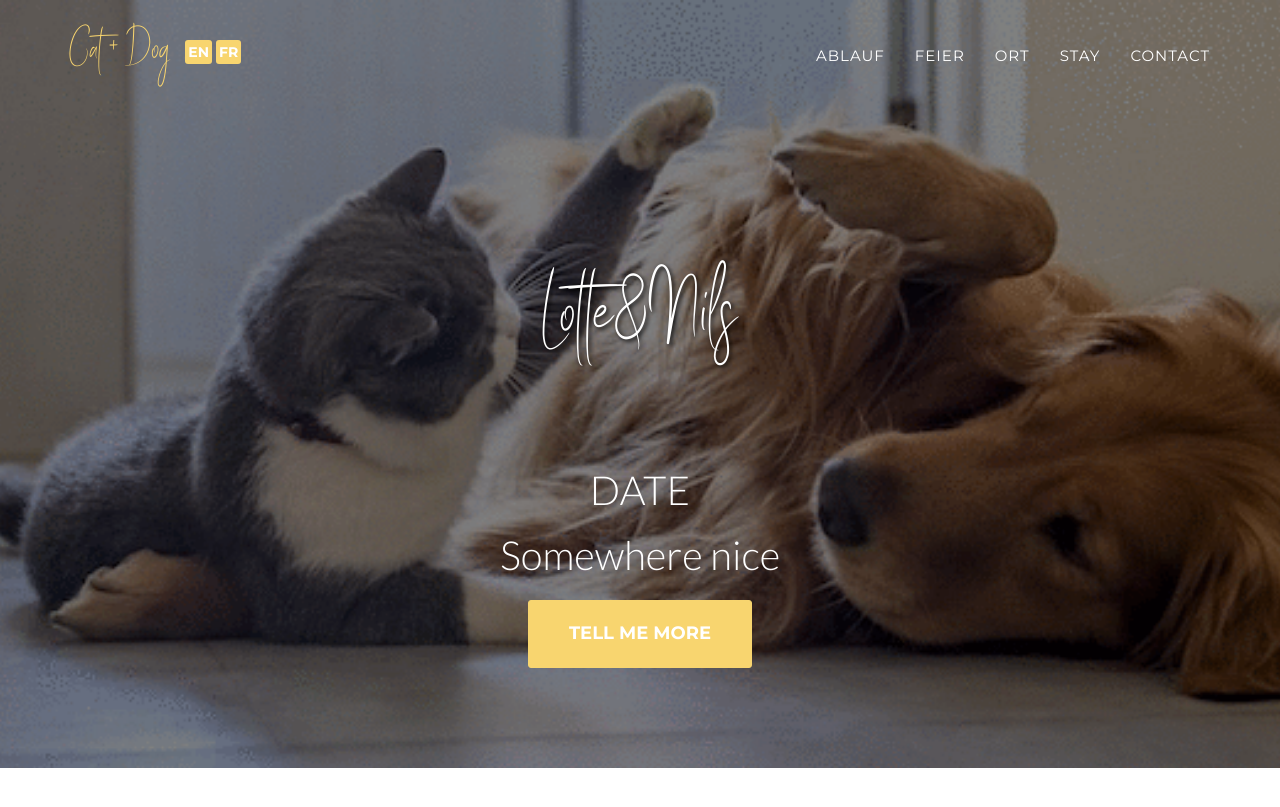
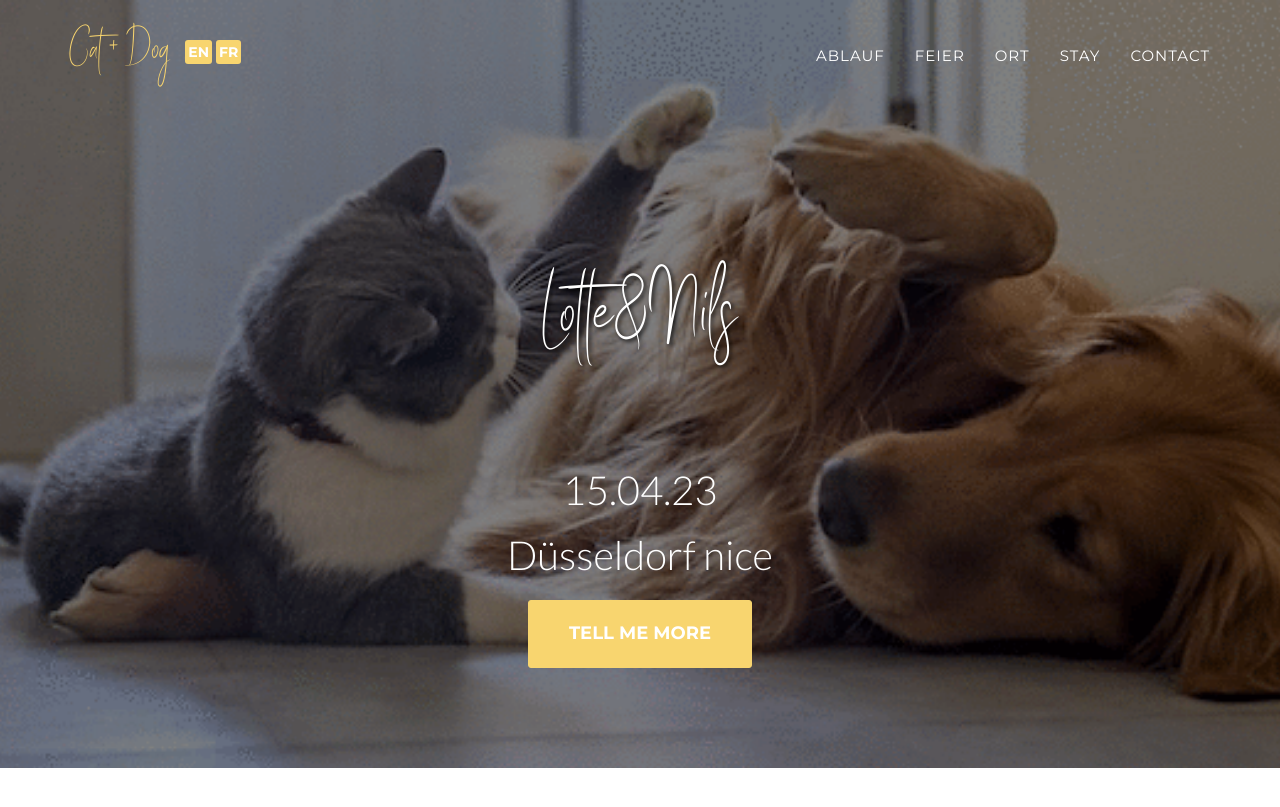
Before and after one commit to nlz-crtl/LN, a Jekyll site: the page built from index.html, in a window 1280 px wide and 900 px high. Shown: the top 807 px of the window. Built offline with Jekyll 4.4.1, drawn with Linux system fonts in a browser that asks for light colours; some web fonts are replaced.

Commit message:
Update header.html

```diff
--- a/_includes/en_data/header.html
+++ b/_includes/en_data/header.html
@@ -48,8 +48,8 @@
     <div class="container">
         <div class="intro-text">
             <div class="intro-heading">Lotte&Nils</div>
-            <div class="intro-lead-in">DATE</div>
-            <div class="intro-lead-in">Somewhere nice</div>
+            <div class="intro-lead-in">15.04.23</div>
+            <div class="intro-lead-in">Düsseldorf nice</div>
             <a href="#events" class="page-scroll btn btn-xl">Tell Me More</a>
         </div>
     </div>
```
